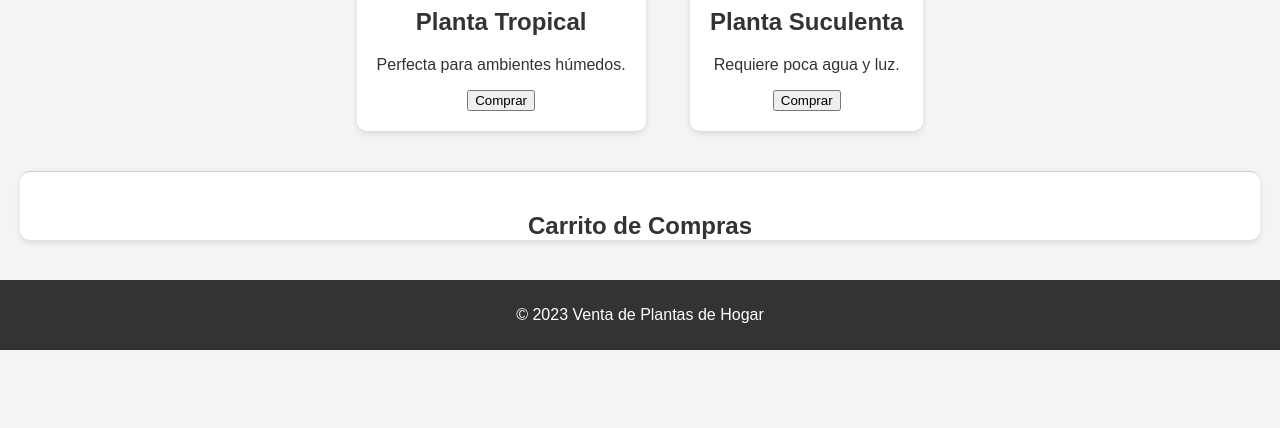
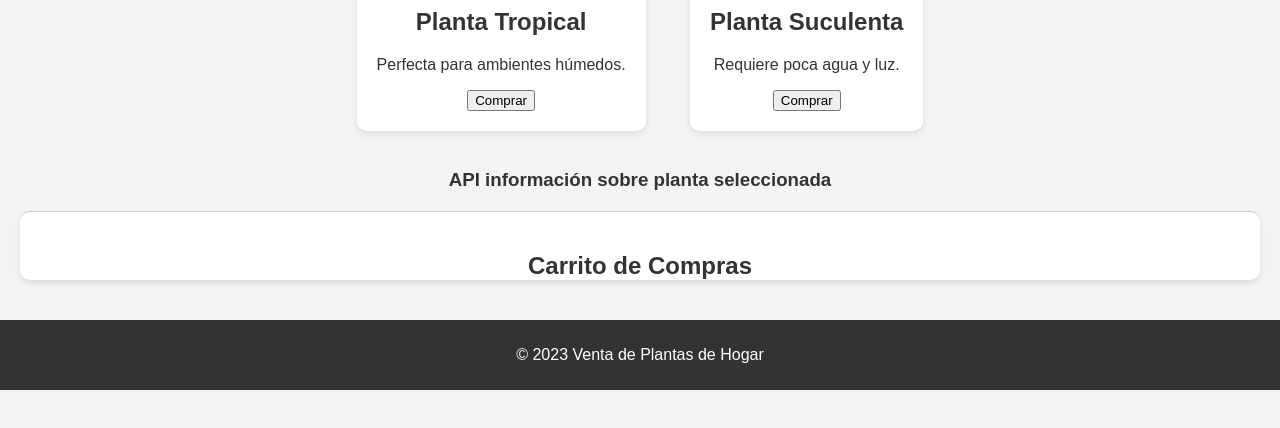
Before and after one commit to JanierCL/VentaDePlantasDeHogar, a plain HTML site: page index.html in a window 1280 px wide. Shown: the part 284-712 px from the top of the page. Drawn offline with Linux system fonts and the light colour scheme.

Commit message:
Update index.html
titulo API

```diff
--- a/index.html
+++ b/index.html
@@ -37,6 +37,7 @@
             <button onclick="agregarAlCarrito(2)">Comprar</button>
         </div>
 
+<h3>API información sobre planta seleccionada</h3>
 <div id="planta-identificada"></div>
 
         <div id="carrito">
```
